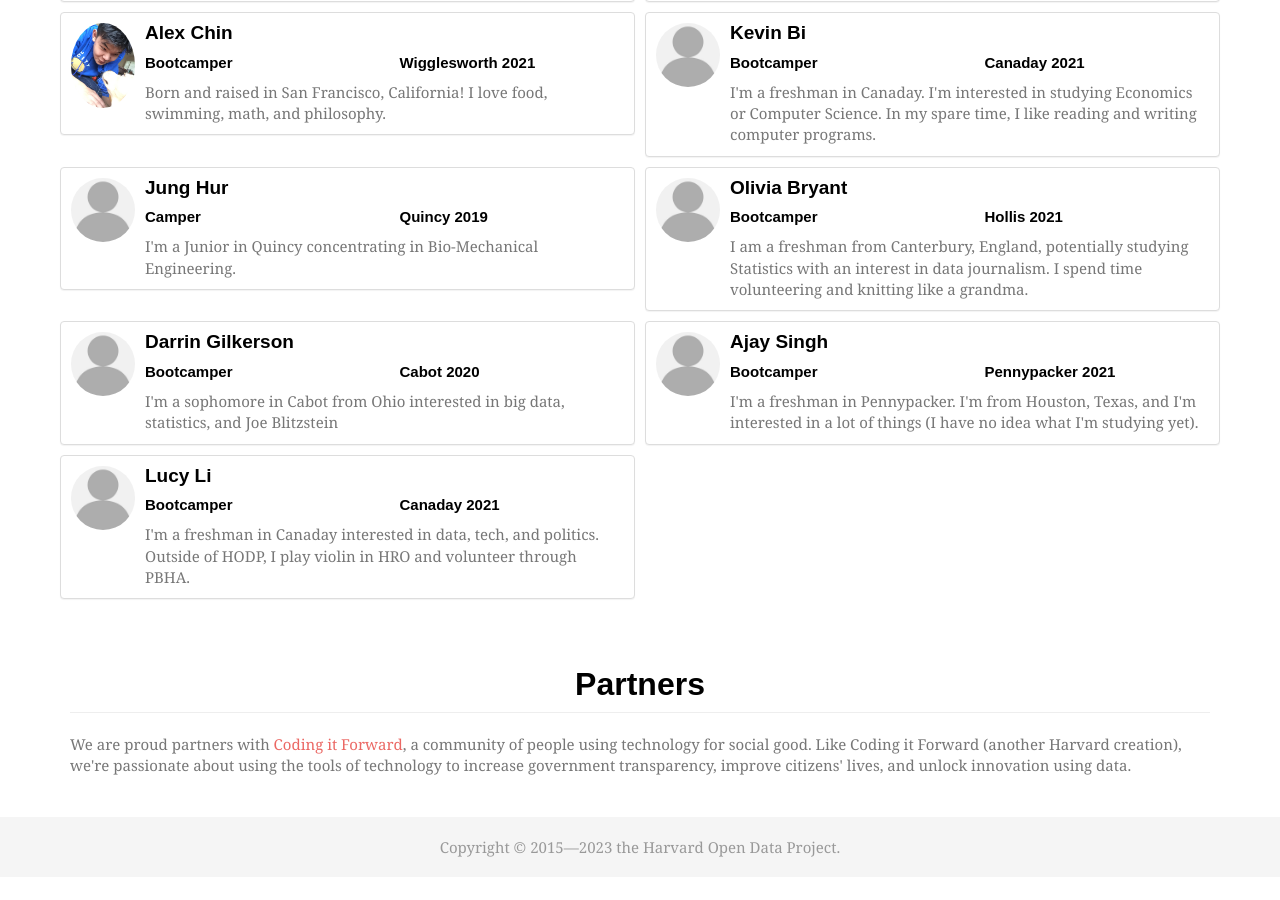
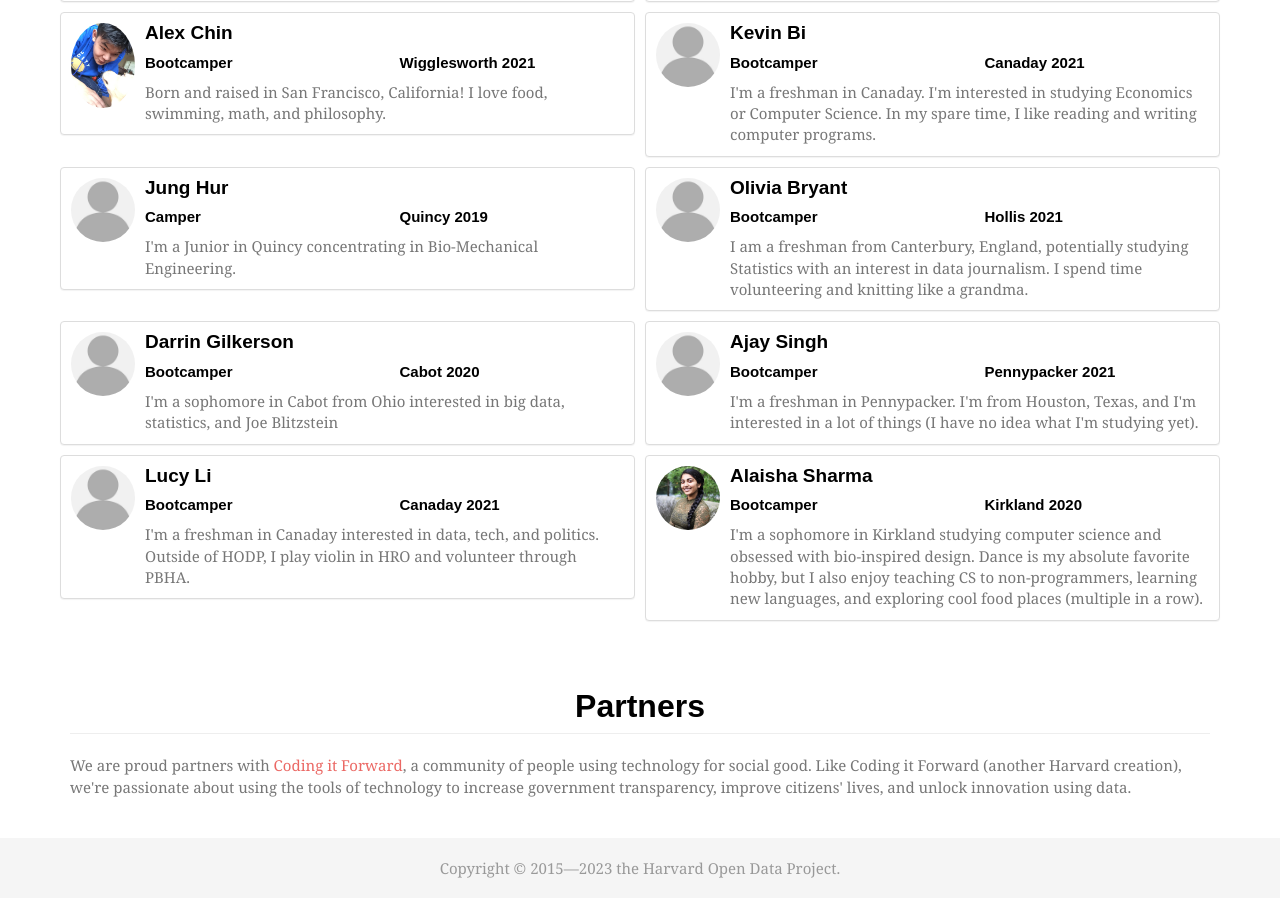
Before and after one commit to Eandalf7h/HarvardOpenData, a Jekyll site: the page built from about.html, in a window 1280 px wide and 900 px high, scrolled down 2295 px. Built offline with Jekyll 4.4.1, drawn with Linux system fonts in a browser that asks for light colours; nearby versions of some CDN libraries; some web fonts are replaced; before the commit the page ends 3173 px from its top, so only the background shows below that.

Commit message:
added alaisha

```diff
--- a/_data/people.yml
+++ b/_data/people.yml
@@ -91,3 +91,9 @@
     house: Canaday
     year: 2021
     bio: I'm a freshman in Canaday interested in data, tech, and politics. Outside of HODP, I play violin in HRO and volunteer through PBHA.
+-   name: Alaisha Sharma
+    role: Bootcamper
+    house: Kirkland
+    year: 2020
+    bio: I'm a sophomore in Kirkland studying computer science and obsessed with bio-inspired design. Dance is my absolute favorite hobby, but I also enjoy teaching CS to non-programmers, learning new languages, and exploring cool food places (multiple in a row).
+    image: alaisha-sharma.jpeg
```
Also changed, not shown: img/people/alaisha-sharma.jpeg (added).
